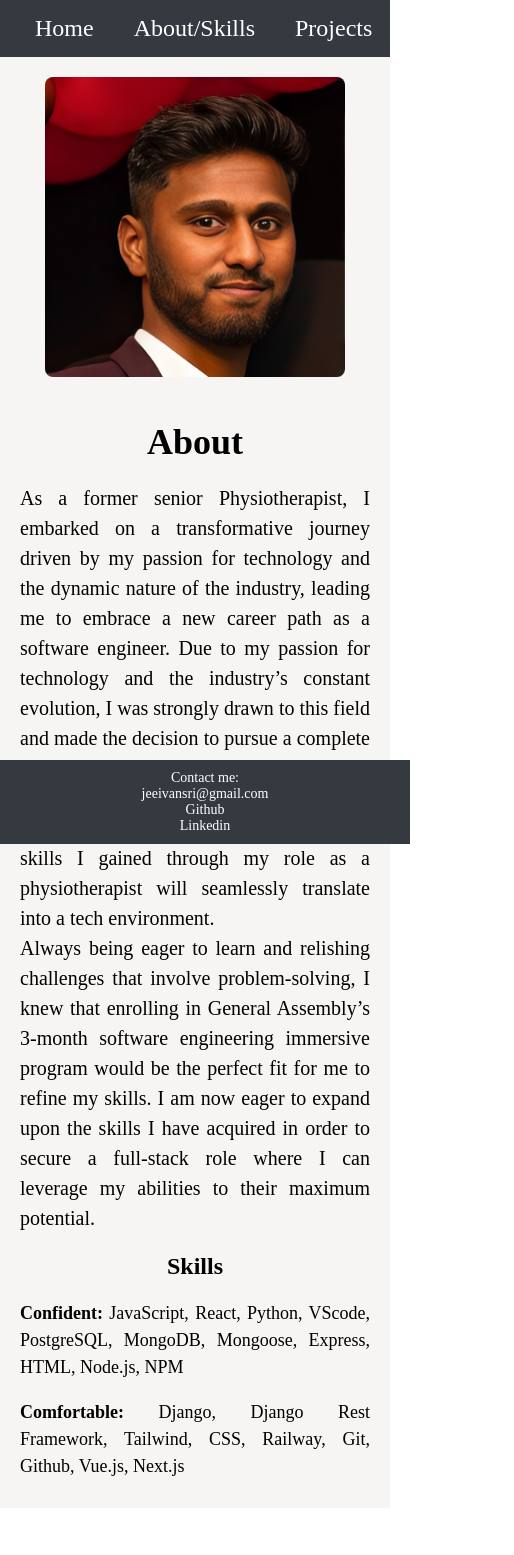
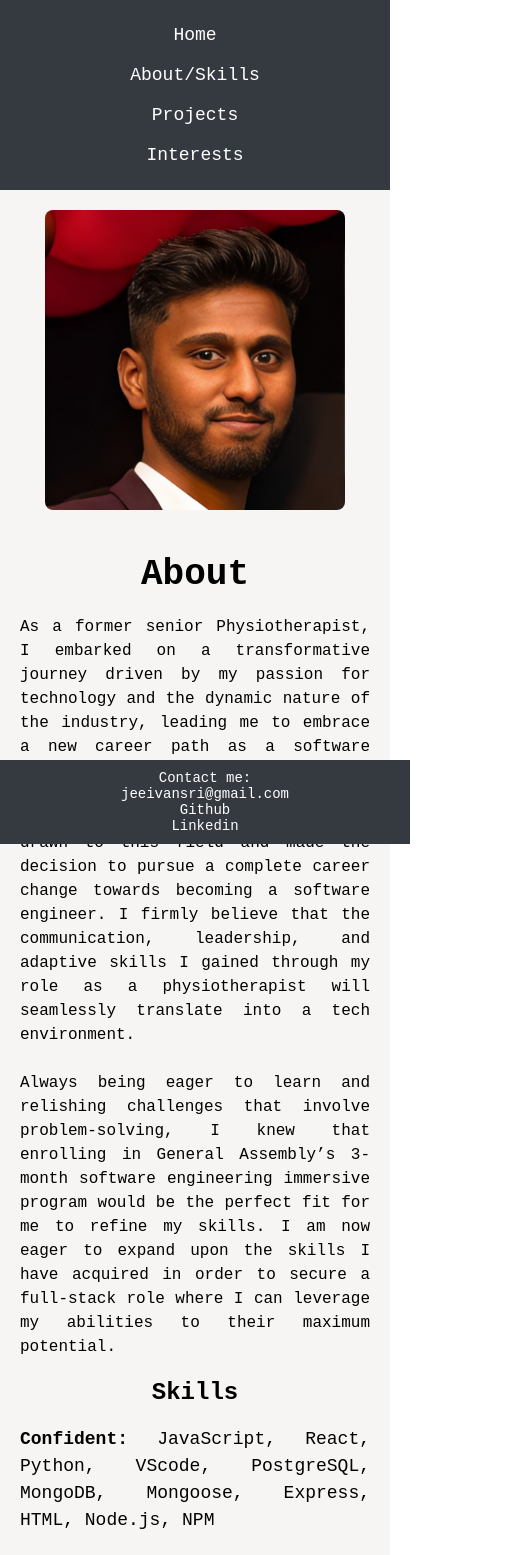
Before and after one commit to Jeeivan/Portfolio, a React (Create React App) app: page /about in a window 390 px wide. Shown: the top 1555 px of the page, 514 px wide, since content can reach past the window. Built offline with nearby package versions, Linux system fonts and the light colour scheme.

Commit message:
Updated about section, added readMe links for projects and updated information for projects

```diff
--- a/package.json
+++ b/package.json
@@ -1,6 +1,6 @@
 {
   "name": "portfolio",
-  "home": "https://jeeivan.github.io/portfolio",
+  "homepage": "https://jeeivan.github.io/portfolio",
   "version": "0.1.0",
   "private": true,
   "dependencies": {
--- a/src/App.css
+++ b/src/App.css
@@ -1,6 +1,7 @@
 .App {
   text-align: center;
   background-color: rgb(247, 245, 244);
+  font-family: 'Inconsolata', monospace;
 }
 
 body {
--- a/src/App.js
+++ b/src/App.js
@@ -12,7 +12,7 @@ function App() {
     <main className="App">
             <NavBar/>
             <Routes>
-            <Route path='/' element={<Home/>} />
+            <Route path='/portfolio' element={<Home/>} />
             <Route path='/about' element={<About/>} />
             <Route path='/projects' element={<Projects/>} />
             <Route path='/interests' element={<Interests/>} />
--- a/src/components/NavBar/NavBar.jsx
+++ b/src/components/NavBar/NavBar.jsx
@@ -4,7 +4,7 @@ import '../../css/NavBar.css'
 export default function NavBar() {
   return (
     <div className='navbar-container'>
-    <Link to='/' className='navbar-link'>Home</Link>
+    <Link to='/portfolio' className='navbar-link'>Home</Link>
     <Link to='/about' className='navbar-link'>About/Skills</Link>
     <Link to='/projects' className='navbar-link'>Projects</Link>
     <Link to='/interests' className='navbar-link'>Interests</Link>
--- a/src/css/About.css
+++ b/src/css/About.css
@@ -29,7 +29,7 @@
   }
 
   .About p {
-    font-size: 20px;
+    font-size: 16px;
     line-height: 1.5;
     margin-bottom: 20px;
     text-align: justify;
--- a/src/css/Home.css
+++ b/src/css/Home.css
@@ -41,3 +41,13 @@
     font-size: 26px;
     margin-top: 20px;
   }
+
+  @media screen and (max-width: 600px) {
+    .Home p {
+      font-size: 18px;
+    }
+
+    .Home h1 {
+      font-size: 36px;
+    }
+  }
--- a/src/css/NavBar.css
+++ b/src/css/NavBar.css
@@ -1,17 +1,34 @@
 /* Navbar.css */
 
 .navbar-container {
-    background-color: #343a40; /* Dark background color */
+    background-color: #343a40;
     padding: 15px;
+    display: flex;
+    flex-direction: row; /* Default: display as a row */
+    justify-content: center; /* Center the links horizontally */
 }
 
 .navbar-link {
     color: white;
     text-decoration: none;
     font-size: 24px;
-    margin: 0 20px; /* Adjust the spacing between links */
+    margin: 0 20px;
 }
 
 .navbar-link:hover {
-    text-decoration: underline; /* Underline links on hover */
+    text-decoration: underline;
 }
+
+/* Media query for smaller screens (e.g., phones) */
+@media (max-width: 768px) {
+    .navbar-container {
+        flex-direction: column; /* Display as a column on smaller screens */
+        align-items: center; /* Center the links vertically */
+        padding: 15px; /* Adjust padding for smaller screens */
+    }
+
+    .navbar-link {
+        font-size: 18px; /* Adjust font size for smaller screens */
+        margin: 10px 0; /* Adjust margin for smaller screens */
+    }
+}
--- a/src/css/Projects.css
+++ b/src/css/Projects.css
@@ -30,7 +30,7 @@
 }
 
 .Projects p {
-    font-size: 20px;
+  font-size: 18px;
   line-height: 1.5;
   margin-bottom: 20px;
 }
@@ -44,6 +44,7 @@
   border-radius: 4px;
   cursor: pointer;
   transition: background-color 0.3s;
+  display: inline-block; /* Added to make buttons appear on the same line */
 }
 
 .Projects button:hover {
@@ -52,6 +53,7 @@
 
 .Projects a {
   text-decoration: none;
-    display: block;
+  display: inline-block; /* Added to make buttons appear on the same line */
   margin-top: 10px;
+  margin-right: 10px; /* Added for spacing between buttons */
 }
--- a/src/pages/About/About.jsx
+++ b/src/pages/About/About.jsx
@@ -17,7 +17,7 @@ export default function About() {
         firmly believe that the communication, leadership, and adaptive skills I
         gained through my role as a physiotherapist will seamlessly translate
         into a tech environment.
-        <br />
+        <br /><br />
         Always being eager to learn and relishing challenges that involve
         problem-solving, I knew that enrolling in General Assembly’s 3-month
         software engineering immersive program would be the perfect fit for me
@@ -30,6 +30,8 @@ export default function About() {
           <div className="skills-list">
             <p><strong>Confident: </strong>JavaScript, React, Python, VScode, PostgreSQL, MongoDB, Mongoose, Express, HTML, Node.js, NPM</p>
             <p><strong>Comfortable: </strong>Django, Django Rest Framework, Tailwind, CSS, Railway, Git, Github, Vue.js, Next.js</p>
+            <p><strong>Soft Skills: </strong>Communication, Teamwork, Leadership, Resilience, Adaptable</p>
+            <p><strong>Languages: </strong>English (Native), Tamil (Conversational)</p>
           </div>
         </div>
       </div>
--- a/src/pages/Projects/Projects.jsx
+++ b/src/pages/Projects/Projects.jsx
@@ -8,9 +8,9 @@ export default function Projects() {
   return (
     <div className="Projects">
       <div className="Projects__item">
-        <h1>WaitLessWellness</h1>
+        <h1>WaitLessWellness - 1 week - Solo Project</h1>
         <img src={Physio} alt="Physio" />
-        <p><strong>Tech Stack:</strong>Vanilla JavaScript ES6, Django, Django Rest
+        <p><strong>Tech Stack: </strong>Vanilla JavaScript ES6, Django, Django Rest
           Framework, PostgreSQL, React, Python, CSS, HTML</p>
         <p>
           Successfully built a user-friendly
@@ -25,17 +25,24 @@ export default function Projects() {
         >
           <button>View Project</button>
         </a>
+        <a
+          href="https://github.com/Jeeivan/Physio-frontend"
+          target="_blank"
+          rel="noreferrer"
+        >
+          <button>ReadMe</button>
+        </a>
       </div>
 
       <div className="Projects__item">
-        <h1>TrackTive</h1>
+        <h1>TrackTive - 1 week - Group Project (3 people)</h1>
         <img src={Fitness} alt="Fitness" />
-        <p><strong>Tech Stack:</strong>Vanilla JavaScript ES6, MongoDB,
+        <p><strong>Tech Stack: </strong>Vanilla JavaScript ES6, MongoDB,
           Mongoose, Node.js, Vue.js, Express, React, Next.js, CSS, HTML</p>
         <p>
           Successfully
           delivered a comprehensive platform tailored for gym-goers and
-          health-conscious individuals.
+          health-conscious individuals. I led the development of the home page, user profiles, and goal-setting functionalities.
         </p>
         <a
           href="https://physio-frontend-production.up.railway.app/"
@@ -44,12 +51,19 @@ export default function Projects() {
         >
           <button>View Project</button>
         </a>
+        <a
+          href="https://github.com/AdrianaIaffa/fitness-app"
+          target="_blank"
+          rel="noreferrer"
+        >
+          <button>ReadMe</button>
+        </a>
       </div>
 
       <div className="Projects__item">
-        <h1>EverythingAnime</h1>
+        <h1>EverythingAnime - 1 week - Solo Project</h1>
         <img src={Anime} alt="Anime"/>
-        <p><strong>Tech Stack:</strong>Vanilla JavaScript ES6, MongoDB, Mongoose,
+        <p><strong>Tech Stack: </strong>Vanilla JavaScript ES6, MongoDB, Mongoose,
           Node.js, Vue.js, Express, CSS, HTML</p>
         <p>
           Established a user-friendly website showcasing
@@ -63,12 +77,19 @@ export default function Projects() {
         >
           <button>View Project</button>
         </a>
+        <a
+          href="https://github.com/Jeeivan/SEI-75-U2-frontend"
+          target="_blank"
+          rel="noreferrer"
+        >
+          <button>ReadMe</button>
+        </a>
       </div>
 
       <div className="Projects__item">
-        <h1>Space Invaders</h1>
+        <h1>Space Invaders - 1 week - Solo Project</h1>
         <img src={Space} alt="Space Invader"/>
-        <p><strong>Tech Stack:</strong>Vanilla JavaScript ES6, HTML, CSS</p>
+        <p><strong>Tech Stack: </strong>Vanilla JavaScript ES6, HTML, CSS</p>
         <p>
           My take on the
           classic arcade game of Space Invaders. My first unit project of the
@@ -83,6 +104,13 @@ export default function Projects() {
         >
           <button>Play Game</button>
         </a>
+        <a
+          href="https://github.com/Jeeivan/Space-Invaders-Project"
+          target="_blank"
+          rel="noreferrer"
+        >
+          <button>ReadMe</button>
+        </a>
       </div>
     </div>
   );
```
Lines whose indentation alone changed are shown as unchanged.
